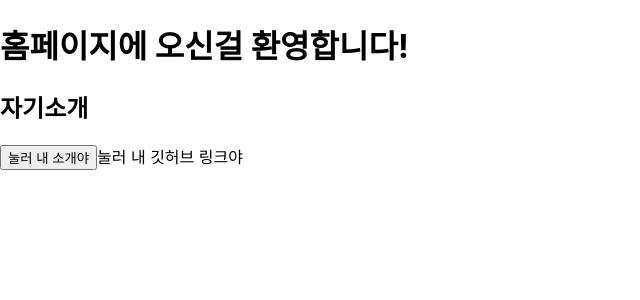
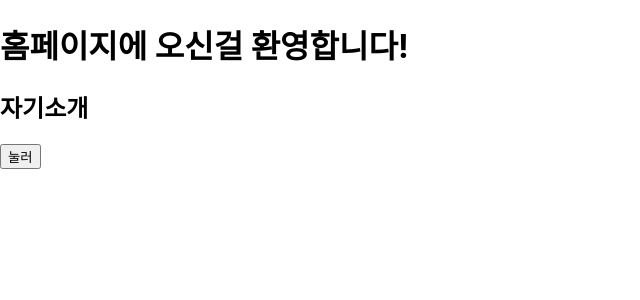
Before and after one commit to Last-SilverLight-End/Last-SilverLight-End.github.io, a Next.js app: page / in a window 1280 px wide. Shown: the top 300 px of the page, without its empty margins (0-640 px from the left). Built offline with nearby package versions, Linux system fonts and the light colour scheme.

Commit message:
fix config, index

```diff
--- a/next.config.js
+++ b/next.config.js
@@ -8,9 +8,4 @@ const nextConfig = {
   basePath: `/${name}`
 }
 
-module.exports = {
-  assetPrefix:
-    process.env.NODE_ENV === "production"
-      ? "https://last-silverlight-end.github.io/ShowMeTheHomepage/"
-      : "",
-};
+module.exports = nextConfig
--- a/pages/index.tsx
+++ b/pages/index.tsx
@@ -2,23 +2,12 @@ import type { NextPage } from 'next'
 import { useRouter } from 'next/router'
 import { FC, useState } from 'react'
 
-const IntroduceButton:FC = () => {
+const NextButton:FC = () => {
   const router = useRouter();
 
-  return(
-  <button onClick={() => router.push("/test")}>
-    눌러 내 소개야
-  </button>
-  )
-}
-
-const GitLinkButton:FC = () => {
-
-  const router = useRouter();
-
-  return <a href="https://github.com/Last-SilverLight-End">
-    눌러 내 깃허브 링크야
-    </a>;
+  return <button onClick={() => router.push("/test")}>
+    눌러
+  </button>;
 }
 
 const Home: NextPage = () => {
@@ -29,8 +18,7 @@ const Home: NextPage = () => {
       <h1>홈페이지에 오신걸 환영합니다!</h1>
       <h2>자기소개</h2>
 
-      <IntroduceButton />
-      <GitLinkButton/>
+      <NextButton />
     </div>
   )
 }
```
Also changed, not shown: 3 other files (tests, documents, lock files or other folders).
